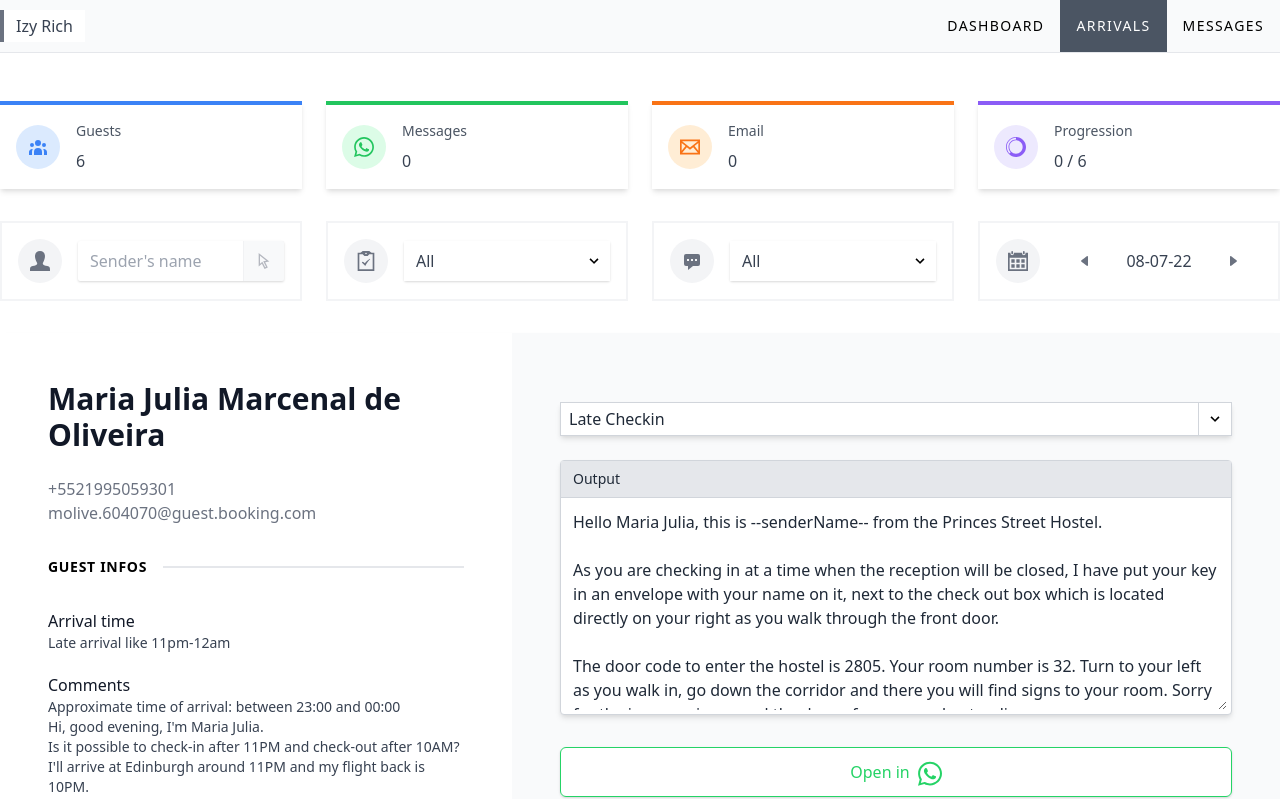
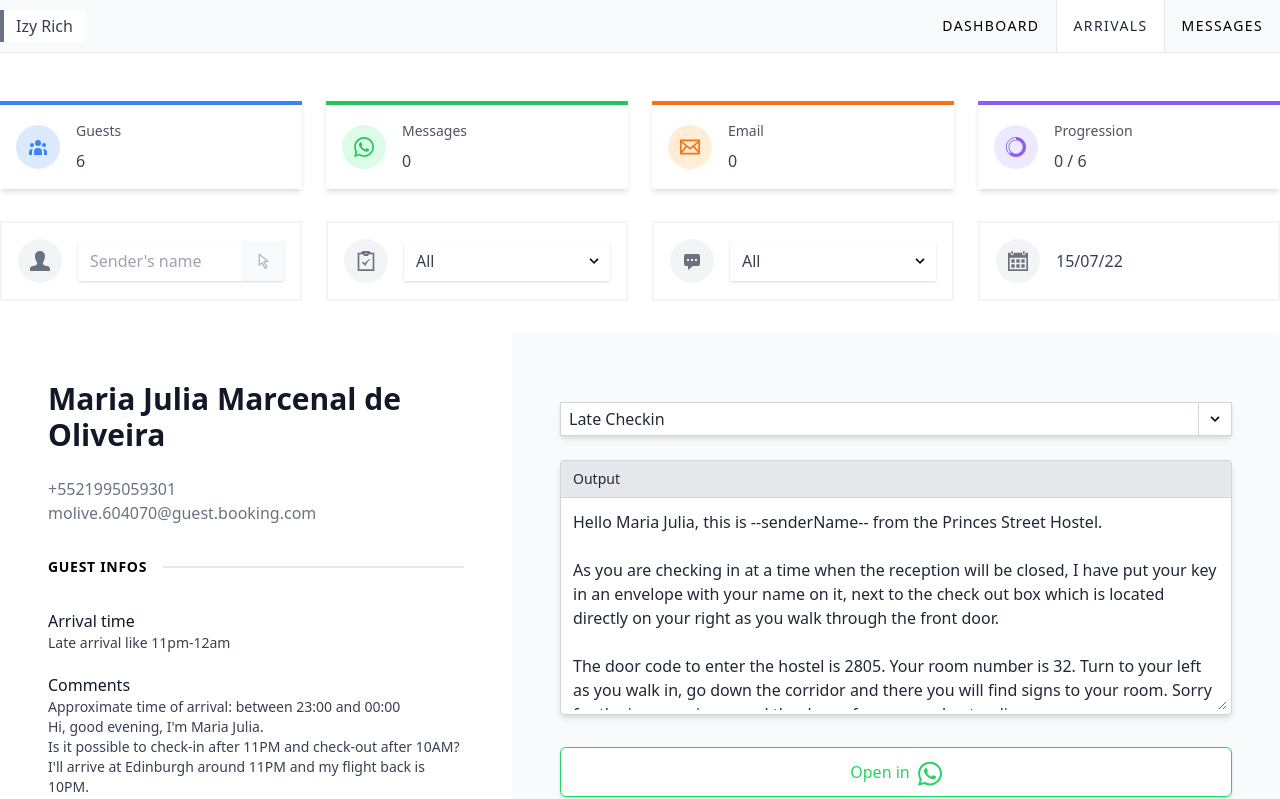
Before and after one commit to mustsee/easyreach, a Nuxt app: page /arrivals in a window 1280 px wide. Shown: the top 799 px of the page. Built offline with nearby package versions, Linux system fonts and the light colour scheme.

Commit message:
Minimal changes

```diff
--- a/components/core/DynamicCards.vue
+++ b/components/core/DynamicCards.vue
@@ -90,16 +90,17 @@
          <path d="M20 20h-4v-4h4v4zm-6-10h-4v4h4v-4zm6 0h-4v4h4v-4zm-12 6h-4v4h4v-4zm6 0h-4v4h4v-4zm-6-6h-4v4h4v-4zm16-8v22h-24v-22h3v1c0 1.103.897 2 2 2s2-.897 2-2v-1h10v1c0 1.103.897 2 2 2s2-.897 2-2v-1h3zm-2 6h-20v14h20v-14zm-2-7c0-.552-.447-1-1-1s-1 .448-1 1v2c0 .552.447 1 1 1s1-.448 1-1v-2zm-14 2c0 .552-.447 1-1 1s-1-.448-1-1v-2c0-.552.447-1 1-1s1 .448 1 1v2z"/>
         </svg>
       </div>
-      <div class="flex-1 flex justify-around items-center text-gray-500">
-        <svg fill="currentColor" class="py-2 px-1	w-8 h-10" viewBox="0 0 24 24">
+      <div class="flex-1 flex items-center text-gray-500">
+      <!-- <div class="flex-1 flex justify-around items-center text-gray-500"> -->
+        <!-- <svg fill="currentColor" class="py-2 px-1	w-8 h-10" viewBox="0 0 24 24">
           <path d="m13.789 7.155c.141-.108.3-.157.456-.157.389 0 .755.306.755.749v8.501c0 .445-.367.75-.755.75-.157 0-.316-.05-.457-.159-1.554-1.203-4.199-3.252-5.498-4.258-.184-.142-.29-.36-.29-.592 0-.23.107-.449.291-.591 1.299-1.002 3.945-3.044 5.498-4.243z"/>
-        </svg>
+        </svg> -->
         <p class="text-base font-normal text-gray-700">
-          08-07-22
+          {{ date }}
         </p>
-        <svg fill="currentColor" class="py-2 px-1	w-8 h-10" viewBox="0 0 24 24">
+        <!-- <svg fill="currentColor" class="py-2 px-1	w-8 h-10" viewBox="0 0 24 24">
           <path d="m10.211 7.155c-.141-.108-.3-.157-.456-.157-.389 0-.755.306-.755.749v8.501c0 .445.367.75.755.75.157 0 .316-.05.457-.159 1.554-1.203 4.199-3.252 5.498-4.258.184-.142.29-.36.29-.592 0-.23-.107-.449-.291-.591-1.299-1.002-3.945-3.044-5.498-4.243z"/>
-        </svg>
+        </svg> -->
       </div>
     </div>
   </div>
@@ -110,6 +111,7 @@
 import { mapActions } from "vuex";
 
 export default {
+  props: ["date"],
   computed: {
     senderName: {
       get() {
--- a/components/core/GuestCard.vue
+++ b/components/core/GuestCard.vue
@@ -26,7 +26,7 @@
         </div>
       </div>
       <div class="lg:w-3/5 px-6 py-8 text-center bg-gray-50 lg:flex-shrink-0 lg:flex lg:flex-col lg:justify-center lg:p-12">
-        <select-component @selectChange="handleSelectType" :type="type" :messages="getMessages" />
+        <select-component @selectChange="handleSelectType" :type="type" :messages="messages" />
         <textarea-component @textChange="handleTextChange" :text="text" class="mt-6" />
         <div class="mt-8">
           <div class="action-button rounded-md shadow">
@@ -57,7 +57,7 @@
 import { mapActions } from "vuex";
 
 export default {
-  props: ["booking", "getMessages"],
+  props: ["booking", "messages"],
   computed: {
     bookId() {
       return this.booking.bookId
@@ -98,8 +98,8 @@ export default {
       this.$store.commit('setCardText', { bookId: this.bookId, text })
     },
     computeCardInfos(messageType) {
-      const { bookId, getMessages, booking } = this
-      const { text, type, variables } = getMessages.filter(message => message.type === messageType)[0]
+      const { bookId, messages, booking } = this
+      const { text, type, variables } = messages.filter(message => message.type === messageType)[0]
       this.$store.commit('setCardInfos', { bookId, text, type, variables })
       this.$store.dispatch('setVariablesInText', { booking })
     }
--- a/components/header.vue
+++ b/components/header.vue
@@ -15,7 +15,7 @@
           <nuxt-link
             :to="item.path"
             :title="item.name"
-            :class="[getActiveClass(item), 'text-sm font-normal tracking-widest uppercase p-4']"
+            :class="[getActiveClass(item), 'text-sm font-normal tracking-widest uppercase p-4 border-l border-r border-transparent']"
           >
             {{ item.name }}
           </nuxt-link>
@@ -31,8 +31,8 @@ export default {
   methods: {
     getActiveClass(item) {
       if (item.path === "/")
-        return this.$route.path == item.path ? "bg-gray-600 text-white" : "hover:text-gray-600";
-      return this.$route.path.indexOf(item.path) == 0 ? "bg-gray-600 text-white" : "hover:text-gray-600"
+        return this.$route.path == item.path ? "border-l border-r border-gray-200 text-gray-800 bg-white" : "hover:text-gray-600";
+      return this.$route.path.indexOf(item.path) == 0 ? "border-l border-r border-gray-200 text-gray-800 bg-white" : "hover:text-gray-600"
     }
   }
 }
--- a/pages/arrivals/index.vue
+++ b/pages/arrivals/index.vue
@@ -1,8 +1,8 @@
 <template>
   <div>
-    <summary-cards :numberOfGuests="getNumberOfGuests"/>
-    <dynamic-cards />
-    <guest-card v-for="(booking, index) in bookings" :key="index" :booking="booking" :getMessages="messages" />
+    <summary-cards :numberOfGuests="getNumberOfGuests" />
+    <dynamic-cards :date="getDate" />
+    <guest-card v-for="(booking, index) in getBookings" :key="index" :booking="booking" :messages="getMessages" />
   </div>
 </template>
 
@@ -11,15 +11,23 @@
 export default {
   transition: 'default',
   computed: {
-    messages() {
+    getNumberOfGuests() {
+      return this.getBookings.length
+    },
+    getDate() {
+      // TODO: Get this info from DB later
+      let date = this.getBookings[0]["firstNight"]
+      let datePart = date.match(/\d+/g),
+      year = datePart[0].substring(2), // get only two digits
+      month = datePart[1], day = datePart[2];
+      return day+'/'+month+'/'+year;
+    },
+    getMessages() {
       return this.$store.state.messages
     },
-    getNumberOfGuests() {
-      return this.bookings.length
+    getBookings() {
+      return this.$store.state.bookings
     },
-    bookings() {
-      return this.$store.state.bookings
-    }
   },
   async fetch() {
     // https://nuxtjs.org/docs/directory-structure/components/
```
